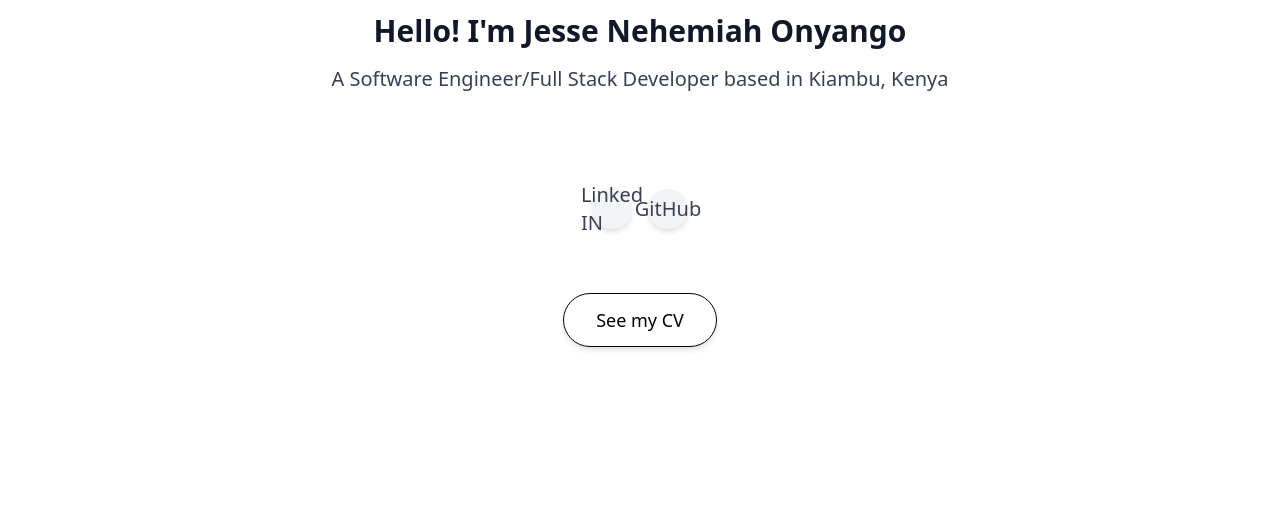
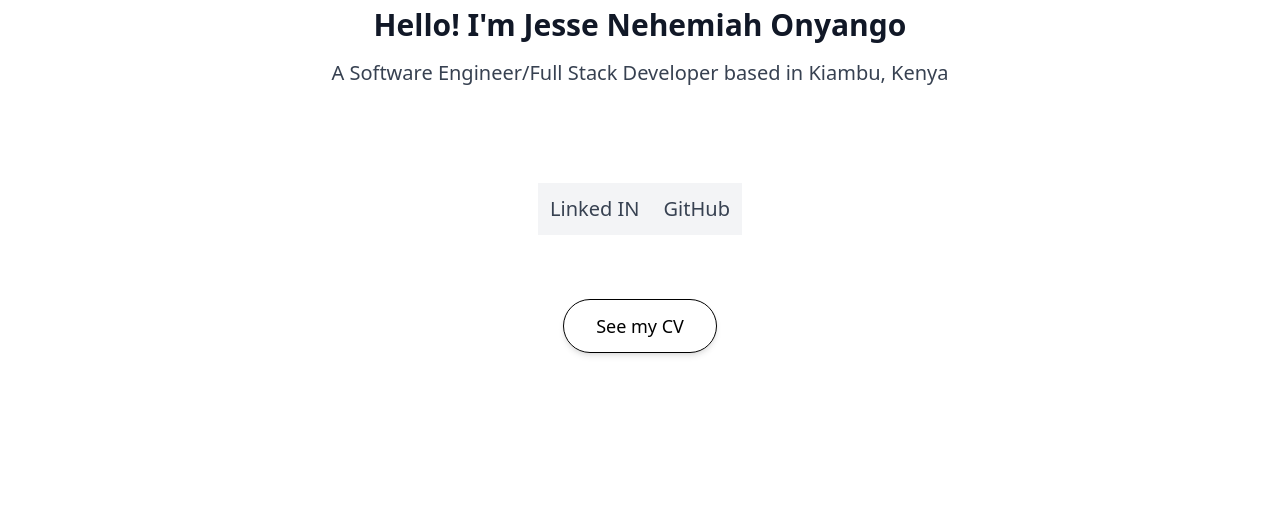
Before and after one commit to NeshJesse/port, a plain HTML site: page index.html in a window 1280 px wide. Shown: the part 288-800 px from the top of the page. Drawn offline with nearby package versions, Linux system fonts and the light colour scheme.

Commit message:
Update index.html
header changes

```diff
--- a/index.html
+++ b/index.html
@@ -53,11 +53,11 @@
       </div>
 
       <!-- Social Media Links -->
-      <div class="flex justify-center items-center space-x-4 p-4">
-        <a href="https://www.linkedin.com/in/nehemiah-onyango/" target="_blank" rel="noopener noreferrer" class="p-3 bg-gray-100 w-10 h-10 flex items-center justify-center rounded-full shadow-md hover:bg-gray-200 transition-colors">
+      <div class="flex justify-center items-center  p-4">
+        <a href="https://www.linkedin.com/in/nehemiah-onyango/" target="_blank" rel="noopener noreferrer" class="p-3 bg-gray-100 ">
           <p1 class="text-xl text-gray-700">Linked IN</p1>
         </a>
-        <a href="https://github.com/NeshJesse/" target="_blank" rel="noopener noreferrer" class="p-3 bg-gray-100 w-10 h-10 flex items-center justify-center rounded-full shadow-md hover:bg-gray-200 transition-colors">
+        <a href="https://github.com/NeshJesse/" target="_blank" rel="noopener noreferrer" class="p-3 bg-gray-100">
           <p1 class="text-xl text-gray-700">GitHub</p1>
         </a>
       </div>
```
